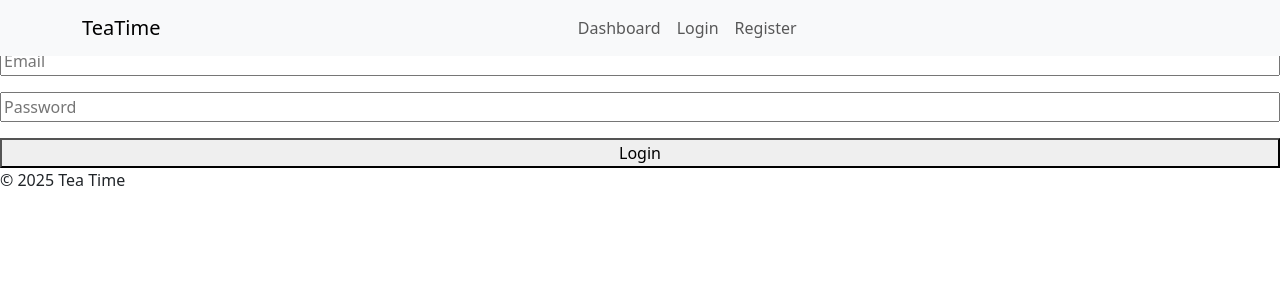
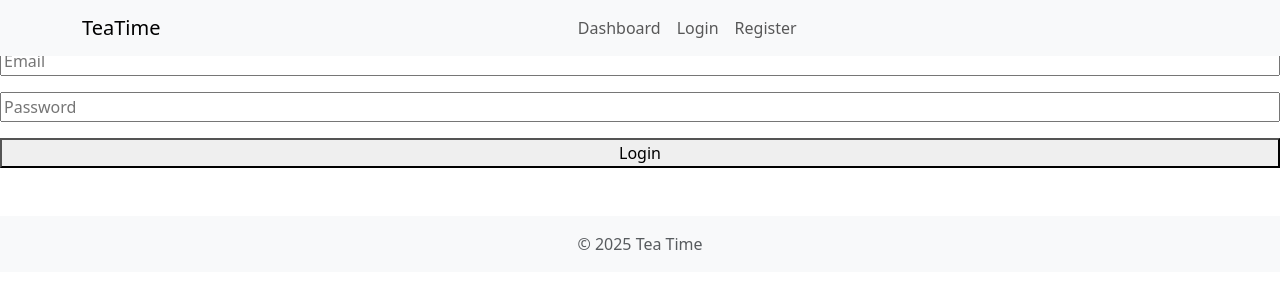
Before and after one commit to chicalauren/TeaTime, a React (Vite) app in the folder client/: page /login in a window 1280 px wide. Shown: the top 300 px of the page. Built offline with nearby package versions, Linux system fonts and the light colour scheme.

Commit message:
centered

```diff
--- a/client/src/components/Footer.tsx
+++ b/client/src/components/Footer.tsx
@@ -1,10 +1,9 @@
 function Footer() {
-    return (
-      <footer>
-        {/* <img src="..\assets\cattea.png" alt="teacat" /> */}
-        <p>© 2025 Tea Time</p>
-      </footer>
-    );
-  }
+  return (
+    <footer className="bg-light text-center text-muted py-3 mt-5">
+      <p className="mb-0">© 2025 Tea Time</p>
+    </footer>
+  );
+}
 
-  export default Footer;
+export default Footer;
```
